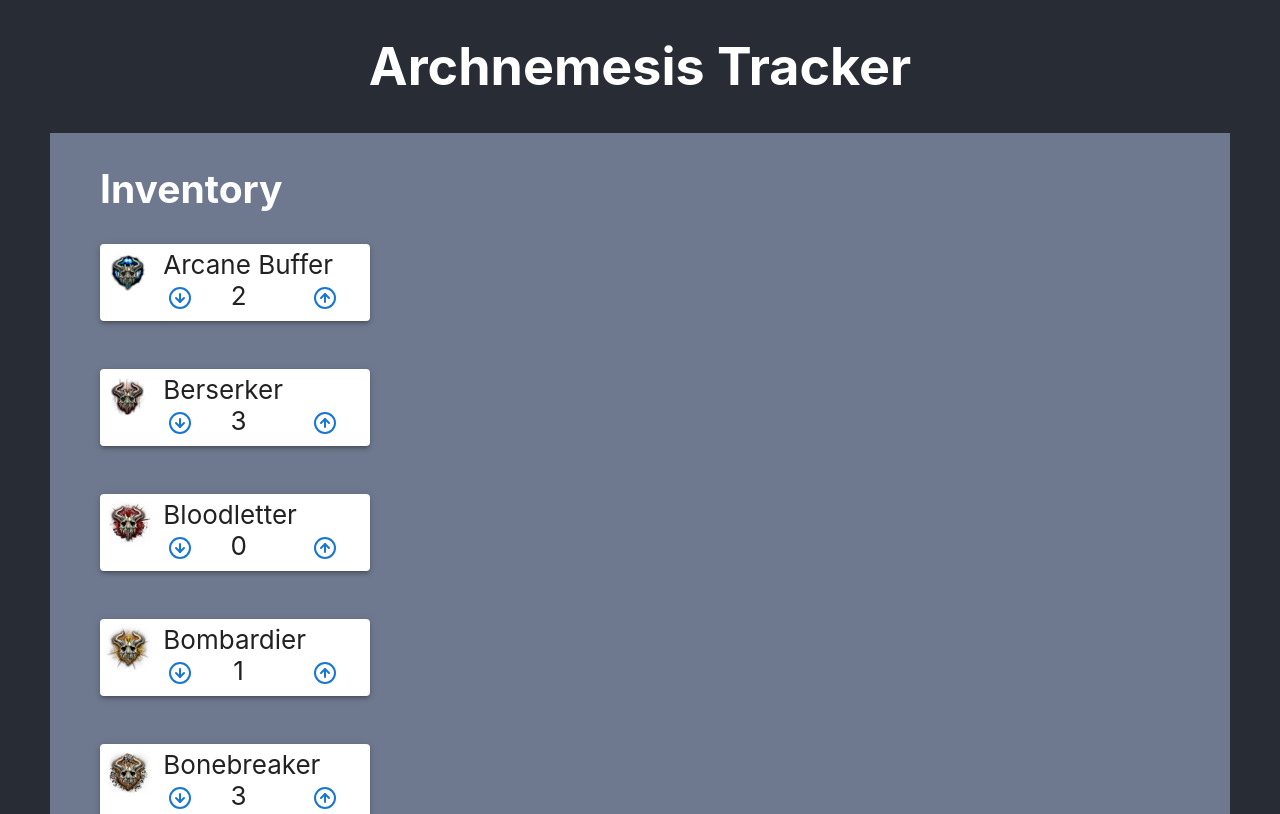
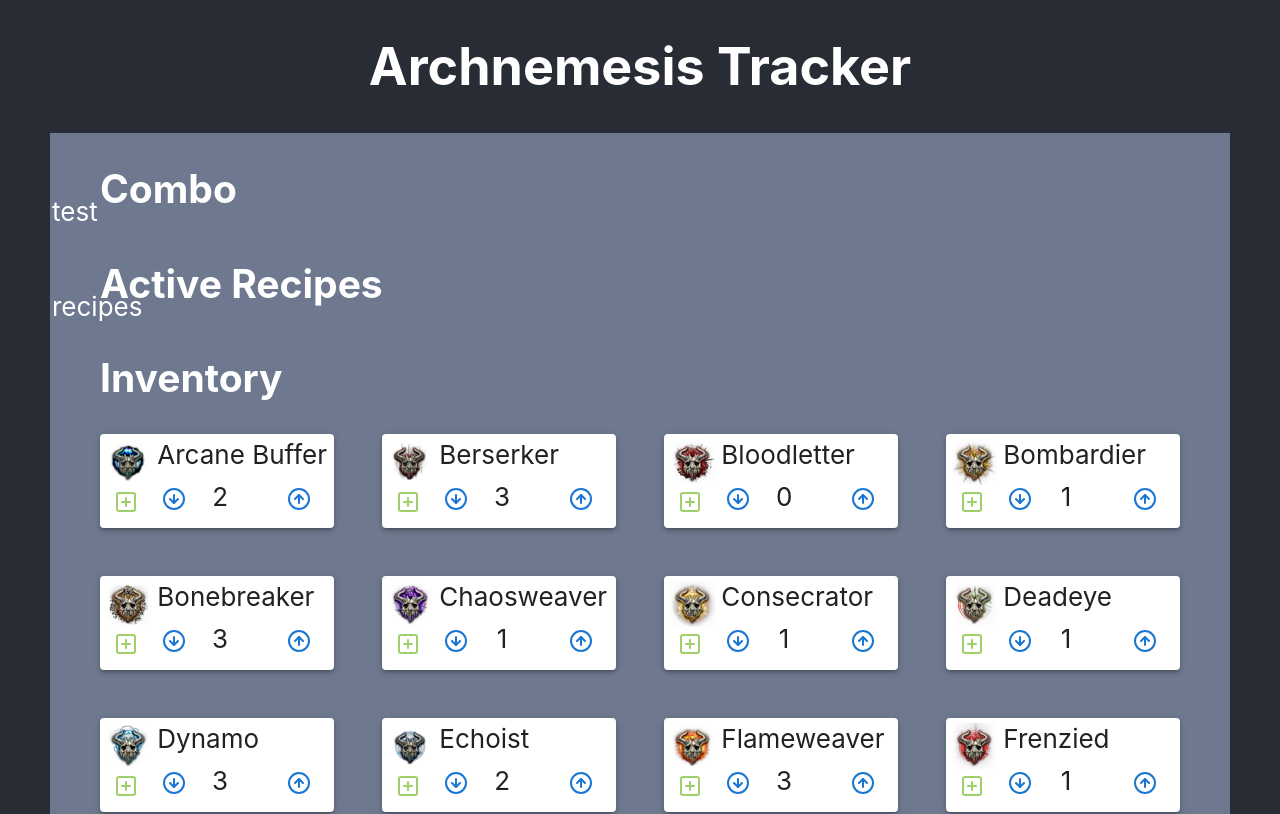
Before and after one commit to mpherman/poe-archnemesis-tracker, a React (Create React App) app: page / in a window 1280 px wide. Shown: the top 814 px of the page. Built offline with nearby package versions, Linux system fonts and the light colour scheme.

Commit message:
Add Combo and Recipes components and handle state inside App instead of Inventory

```diff
--- a/src/App.css
+++ b/src/App.css
@@ -36,6 +36,16 @@
 .monster-grid-button {
   text-align: center;
 }
+
+.monster-grid-button button{
+  padding: 0px;
+}
+
+.monster-grid-combo-button {
+  color: #9fcf69;
+  margin-left:5px;
+  margin-top:-15px;
+}
 .monster-grid-info {
   text-align: center;
 }
--- a/src/App.js
+++ b/src/App.js
@@ -1,19 +1,38 @@
-import React from 'react';
+import { React, useState } from 'react';
 import './App.css';
 import { Grid } from "@mui/material";
 import Inventory from './Components/Inventory';
+import Combo from './Components/Combo';
+import Recipes from './Components/Recipes';
 import BlankInventory from './Data/MonsterInventory.json'
 
 function App() {
     console.log(BlankInventory);
     // Load inventory from localStorage
-    let inventory = localStorage.getItem('inventory');
-    if (!inventory) {
-        inventory = BlankInventory;
+    let loadedInventory = localStorage.getItem('inventory');
+    if (!loadedInventory) {
+        loadedInventory = BlankInventory;
         localStorage.setItem('inventory', JSON.stringify(BlankInventory));
     }
     else {
-        inventory = JSON.parse(inventory);
+        loadedInventory = JSON.parse(loadedInventory);
+    }
+    const [inventory, setInventory] = useState(loadedInventory);
+    // Load combo from localStorage
+    let combo = localStorage.getItem('combo');
+    if (!combo) {
+        combo = [];
+        localStorage.setItem('combo', JSON.stringify(combo));
+    }
+    else {
+        combo = JSON.parse(combo);
+    }
+
+    function updateInventory(newValues) {
+        setInventory(inventory => ({ ...inventory, ...newValues }));
+    }
+    function addToCombo(name) {
+        console.log('adding to combo:' + name)
     }
     return (
         <div className="App">
@@ -24,8 +43,14 @@ function App() {
         </header>
         <div className="App-body">
             <Grid container spacing={0}>
-                <Grid item xs={3}>
-                    <Inventory inventoryProp={inventory}/>
+                <Grid item xs={12}>
+                    <Combo comboProp={combo}/>
+                </Grid>
+                <Grid item xs={12}>
+                    <Recipes />
+                </Grid>
+                <Grid item xs={12}>
+                    <Inventory inventory={inventory} updateInventory={updateInventory} addToCombo={addToCombo}/>
                 </Grid>
             </Grid>
         </div>
--- /dev/null
+++ b/src/Components/Combo.jsx
@@ -0,0 +1,17 @@
+import { Grid } from "@mui/material";
+
+function Combo({combo}) {
+
+    return (
+        <div>
+            <h2>
+                Combo
+            </h2>
+            <Grid container spacing={6} p={0}>
+                {"test"}
+            </Grid>
+        </div>
+    )
+}
+
+export default Combo;
--- a/src/Components/Inventory.jsx
+++ b/src/Components/Inventory.jsx
@@ -1,23 +1,33 @@
-import { Grid, Card as MuiCard, Paper, Button, } from "@mui/material";
-import { useState } from 'react';
+import { Grid, Paper, Button, IconButton, } from "@mui/material";
 import Monsters from '../Util/Monsters';
 import {
   ArrowUpCircle,
   ArrowDownCircle,
+  PlusSquare
 } from "react-feather";
 
 
-function Monster({name, img, count, add, subtract}) {
+function Monster({name, img, count, add, subtract, addToCombo}) {
     function handleAdd(event) {
         add(name);
     };
     function handleSubtract(event) {
         subtract(name);
     }
+    function handleAddToCombo(event) {
+        addToCombo(name);
+    }
     return (
         <Grid className="monster-grid-item" container spacing={0}>
             <Grid item xs={2}>
-                <img src={img} alt={name} />
+               <Grid item xs={12}>
+                    <img src={img} alt={name} />
+                </Grid>
+                <Grid className="monster-grid-button" item xs={12}>
+                    <IconButton onClick={handleAddToCombo}>
+                        <PlusSquare className="monster-grid-combo-button" />
+                    </IconButton>
+                </Grid>
             </Grid>
             <Grid container xs={10}>
                 <Grid className="monster-grid-title" item xs={12}>
@@ -41,26 +51,25 @@ function Monster({name, img, count, add, subtract}) {
     )
 }
 
-function Inventory({inventoryProp}) {
-    const [inventory, setInventory] = useState(inventoryProp);
+function Inventory({inventory, updateInventory, addToCombo}) {
     const monsterKeys = Object.keys(inventory);
     function add(name) {
         let updatedValue = {}
         updatedValue[name] = inventory[name] + 1;
-        setInventory(inventory => ({ ...inventory, ...updatedValue }));
+        updateInventory(updatedValue);
     }
     function subtract(name) {
         let updatedValue = {}
         updatedValue[name] = Math.max(0, inventory[name]-1);
-        setInventory(inventory => ({ ...inventory, ...updatedValue }));
+        updateInventory(updatedValue);
     }
     const inventoryObjects = monsterKeys.map((monster) => {
         const imageSrc = Monsters[monster].img;
         const monsterCount = inventory[monster];
         return (
-            <Grid item p={0} xs={12} key={monster}>
+            <Grid item p={0} xs={3} key={monster}>
                 <Paper elevation={3}>
-                    <Monster name={monster} img={imageSrc} count={monsterCount} add={add} subtract={subtract}/>
+                    <Monster name={monster} img={imageSrc} count={monsterCount} add={add} subtract={subtract} addToCombo={addToCombo}/>
                 </Paper>
             </Grid>
         );
--- /dev/null
+++ b/src/Components/Recipes.jsx
@@ -0,0 +1,16 @@
+import { Grid } from "@mui/material";
+
+function Recipes() {
+    return (
+        <div>
+            <h2>
+                Active Recipes
+            </h2>
+            <Grid container spacing={6} p={0}>
+                {"recipes"}
+            </Grid>
+        </div>
+    )
+}
+
+export default Recipes;
```
